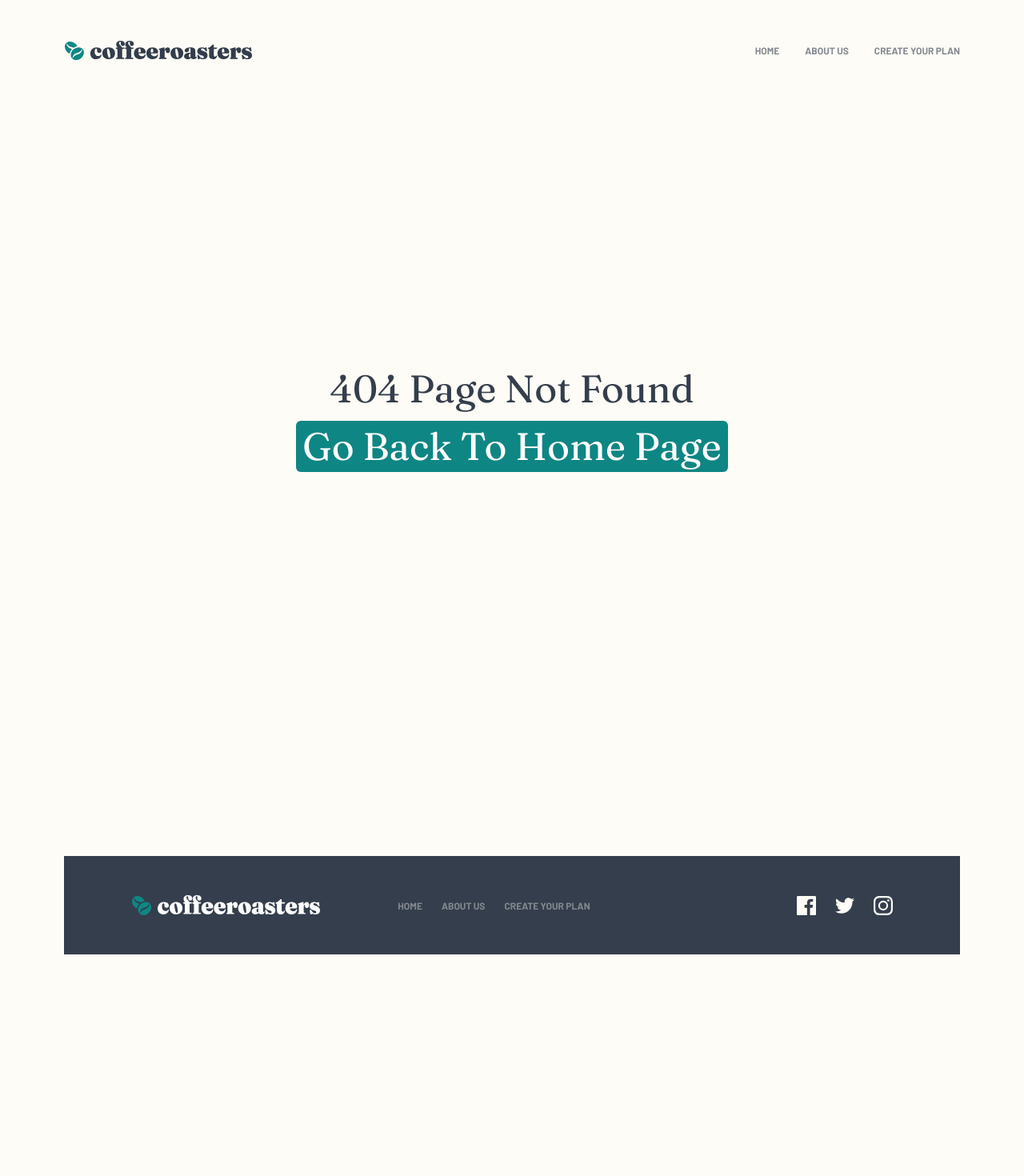
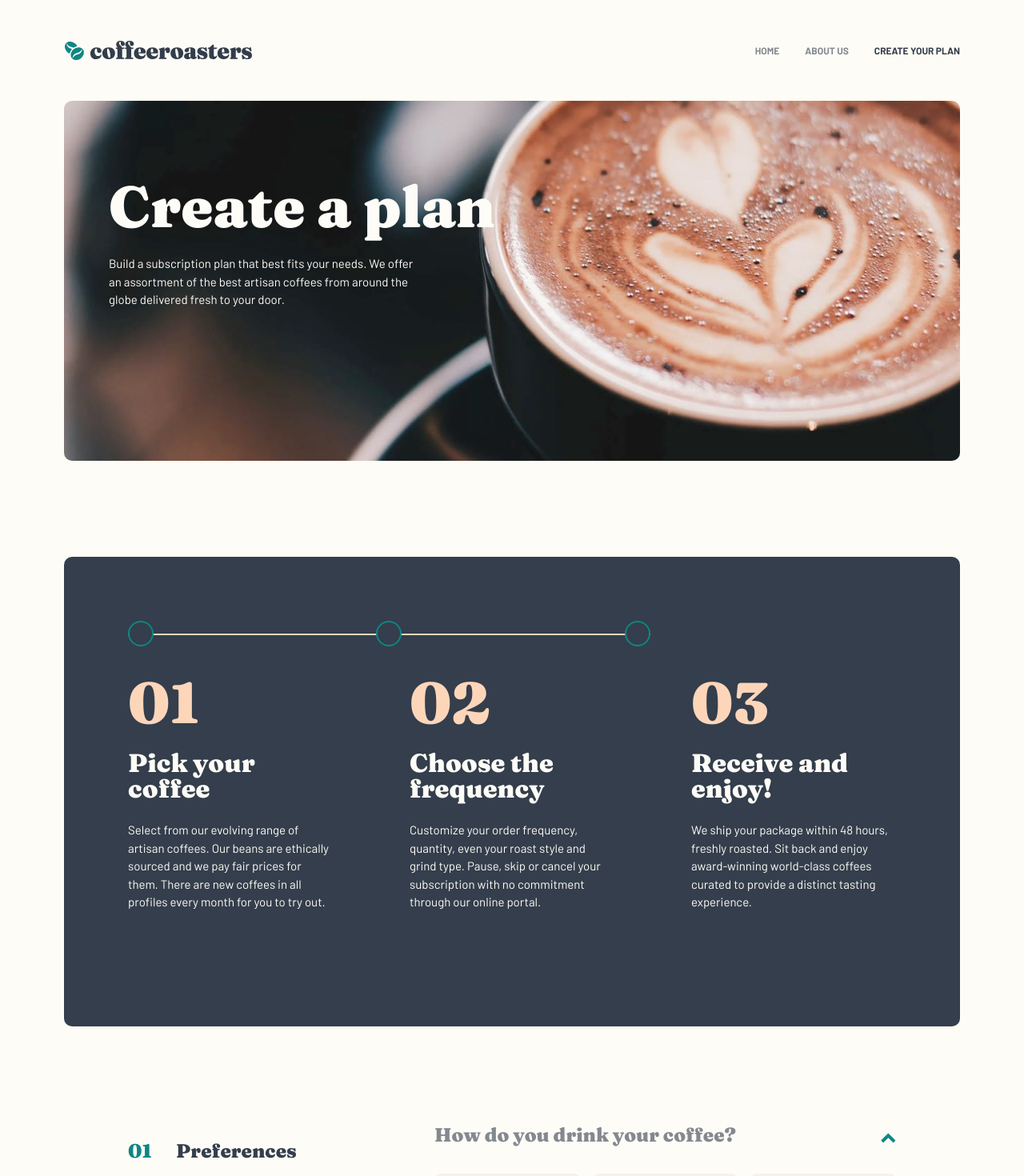
Before and after one commit to zyadfallatah/frontend-mentor-challenge-10, a React (Vite) app: page /frontend-mentor-challenge-10/create-your-plan in a window 1280 px wide. Before the commit this address had no page. Shown: the top 1470 px of the page at 80% size. Before the commit the page ends 1265 px from the top, so only its background shows below. Built offline with nearby package versions, Linux system fonts and the light colour scheme.

Commit message:
Paths are update to frontend-mentor-challenge-10

```diff
--- a/src/components/Button.tsx
+++ b/src/components/Button.tsx
@@ -3,7 +3,7 @@ import { Link } from "react-router-dom";
 const Button = () => {
   return (
     <Link
-      to="/create-your-plan"
+      to="/frontend-mentor-challenge-10/create-your-plan"
       className={`block w-fit mx-auto md:mx-0 text-[18px] px-8 py-4 bg-dark-cyan hover:bg-dark-cyan-transparent rounded-[6px]
       duration-300 font-black fraunces text-light-cream`}
     >
--- a/src/components/Footer.tsx
+++ b/src/components/Footer.tsx
@@ -13,19 +13,15 @@ const Footer = () => {
         <ul className="flex flex-col md:flex-row gap-6 text-grey font-bold text-[.75rem]">
           <li>
             <NavLink
-              to="/"
-              className={({ isActive }) =>
-                `${
-                  isActive ? "text-light-cream" : ""
-                } hover:text-light-cream  duration-200 ease-in-out`
-              }
+              to="/frontend-mentor-challenge-10/"
+              className={`hover:text-light-cream  duration-200 ease-in-out`}
             >
               HOME
             </NavLink>
           </li>
           <li>
             <NavLink
-              to="/about"
+              to="/frontend-mentor-challenge-10/about"
               className={({ isActive }) =>
                 `${
                   isActive ? "text-light-cream" : ""
@@ -37,7 +33,7 @@ const Footer = () => {
           </li>
           <li>
             <NavLink
-              to="/create-your-plan"
+              to="/frontend-mentor-challenge-10/create-your-plan"
               className={({ isActive }) =>
                 `${
                   isActive ? "text-light-cream" : ""
@@ -68,7 +64,7 @@ const Footer = () => {
             </Link>
           </li>
           <li>
-            <Link to="/about">
+            <Link to="#">
               <svg
                 className="group"
                 xmlns="http://www.w3.org/2000/svg"
--- a/src/components/NavBar.tsx
+++ b/src/components/NavBar.tsx
@@ -39,20 +39,16 @@ const NavBar = () => {
       >
         <li>
           <NavLink
-            to="/"
+            to="/frontend-mentor-challenge-10/"
             onClick={() => setIsNavActive(false)}
-            className={({ isActive }) =>
-              `${
-                isActive ? "text-dark-grey-blue" : ""
-              } hover:text-dark-grey-blue`
-            }
+            className={`hover:text-dark-grey-blue`}
           >
             Home
           </NavLink>
         </li>
         <li>
           <NavLink
-            to="/about"
+            to="/frontend-mentor-challenge-10/about"
             onClick={() => setIsNavActive(false)}
             className={({ isActive }) =>
               `${
@@ -65,7 +61,7 @@ const NavBar = () => {
         </li>
         <li>
           <NavLink
-            to="/create-your-plan"
+            to="/frontend-mentor-challenge-10/create-your-plan"
             onClick={() => setIsNavActive(false)}
             className={({ isActive }) =>
               `${
--- a/src/main.tsx
+++ b/src/main.tsx
@@ -17,10 +17,10 @@ import "./index.css";
 
 const router = createBrowserRouter(
   createRoutesFromElements(
-    <Route path="/" element={<MainLayout />}>
+    <Route path="/frontend-mentor-challenge-10/" element={<MainLayout />}>
       <Route index element={<HomePage />} />
-      <Route path="/about" element={<AboutPage />} />
-      <Route path="/create-your-plan" element={<CreateYourPlanPage />} />
+      <Route path="about" element={<AboutPage />} />
+      <Route path="create-your-plan" element={<CreateYourPlanPage />} />
       <Route path="*" element={<ErrorPage />} />
     </Route>
   )
--- a/vite.config.ts
+++ b/vite.config.ts
@@ -4,6 +4,7 @@ import react from "@vitejs/plugin-react";
 // https://vitejs.dev/config/
 export default defineConfig({
   plugins: [react()],
+  base: "/frontend-mentor-challenge-10/",
   server: {
     port: 3000,
   },
```
